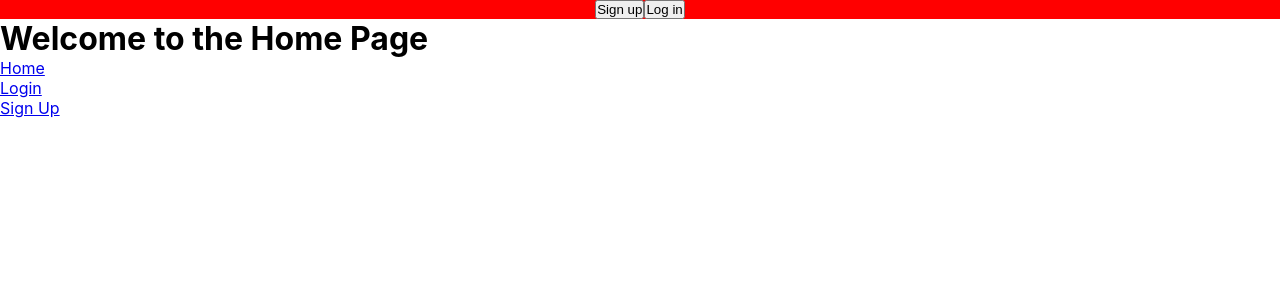
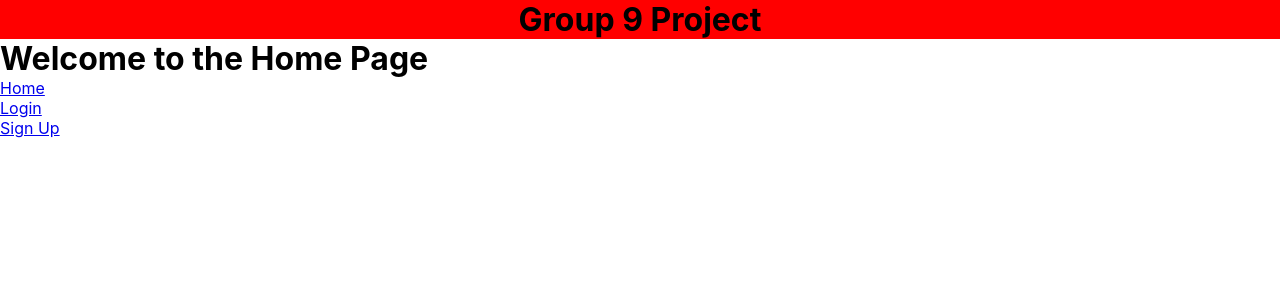
Before and after one commit to tranlac2210/COSC-4353-Project, a React (Create React App) app in the folder client/: page / in a window 1280 px wide. Shown: the top 300 px of the page. Built offline with nearby package versions, Linux system fonts and the light colour scheme.

Commit message:
Update WelcomeGuest.js

```diff
--- a/client/src/guests/pages/WelcomeGuest.js
+++ b/client/src/guests/pages/WelcomeGuest.js
@@ -9,8 +9,7 @@ WelcomeGuest.propTypes = {
 function WelcomeGuest(props) {
     return (
         <div className='container'>
-            <button>Sign up</button>
-            <button>Log in</button>
+            <h1>Group 9 Project</h1>
         </div>
     );
 }
```
